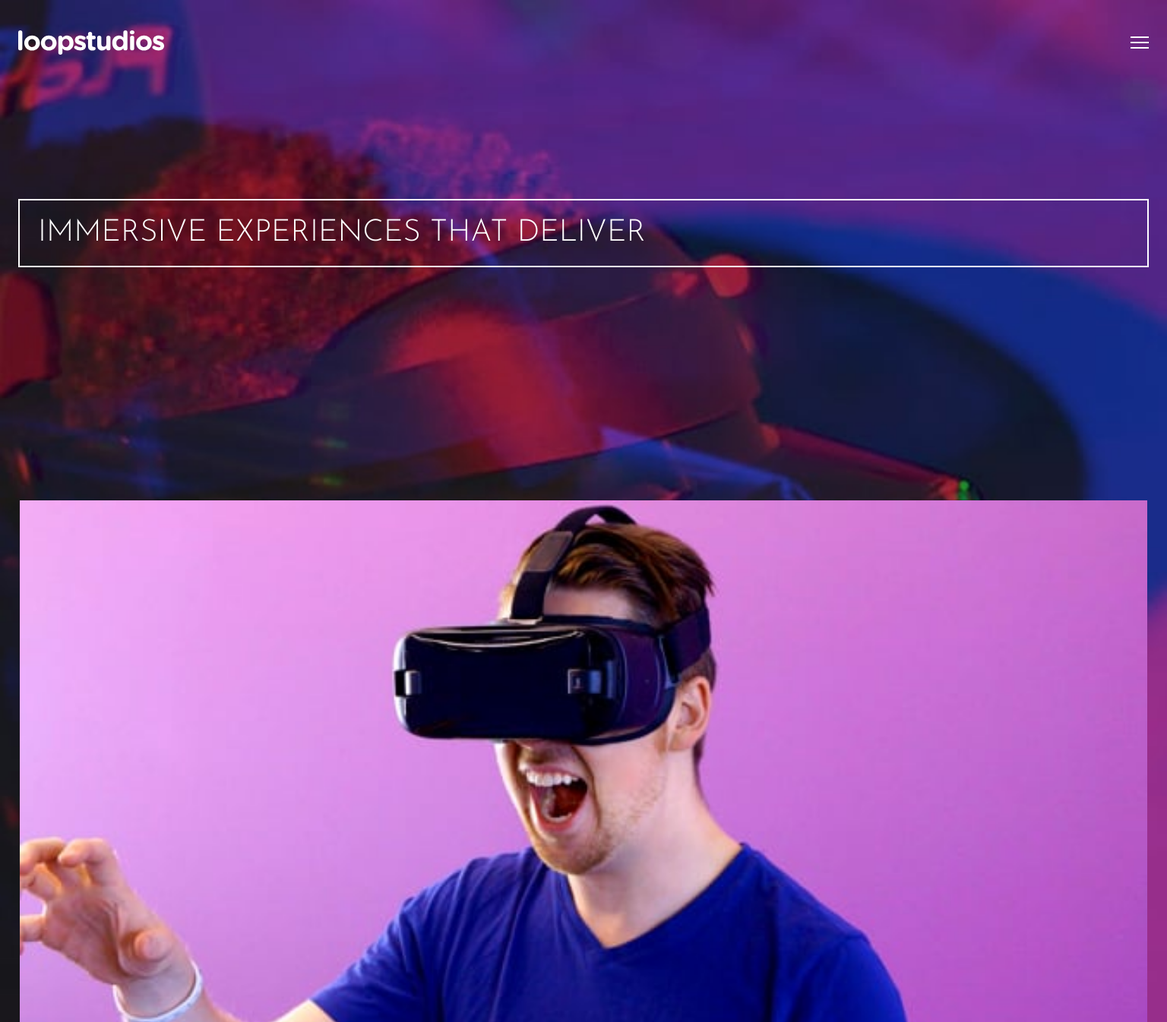
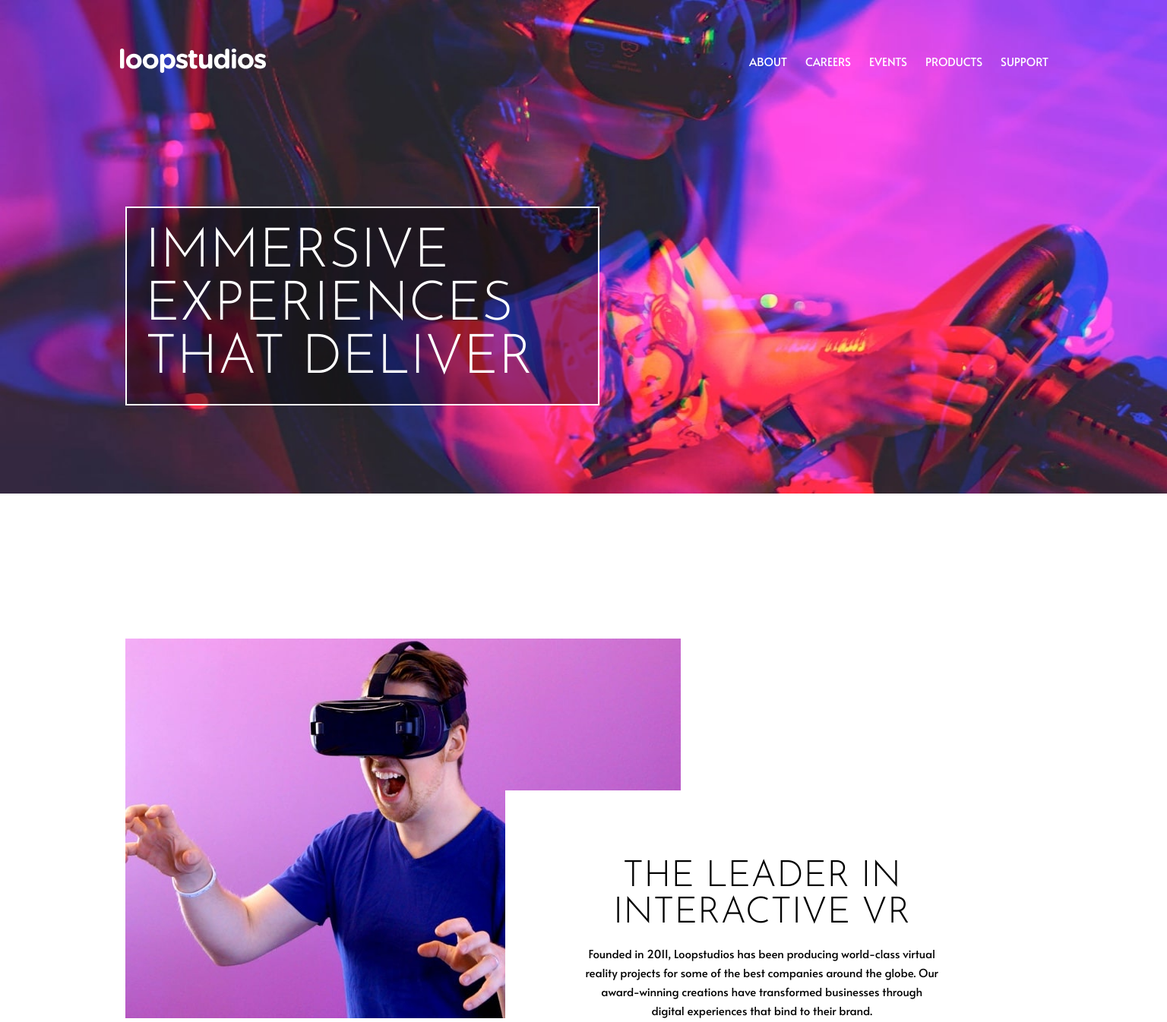
Before and after one commit to Baqari-Fruidze/loopstudios-landing-page, a plain HTML site: page index.html in a window 1536 px wide. Shown: the top 1346 px of the page at 76% size. Drawn offline with Linux system fonts and the light colour scheme.

Commit message:
header done

```diff
--- a/index.html
+++ b/index.html
@@ -28,6 +28,15 @@
   <body>
     <header class="header-class">
       <img class="header-image" src="./images/logo.svg" alt="" />
+      <div class="desktop-burger">
+        <ul class="desktop-ul">
+          <li class="des"><a href=""></a>about</li>
+          <li class="des"><a href=""></a>careers</li>
+          <li class="des"><a href=""></a>events</li>
+          <li class="des"><a href=""></a>products</li>
+          <li class="des"><a href=""></a>support</li>
+        </ul>
+      </div>
       <img class="hamburger-button" src="./images/icon-hamburger.svg" alt="" />
       <div class="burger-div">
         <div class="burger-images-div">
@@ -56,6 +65,11 @@
       <img
         class="middle-one-photo"
         src="./images/mobile/image-interactive.jpg"
+        alt=""
+      />
+      <img
+        class="middle-one-photo-desktop"
+        src="./images/desktop/image-interactive.jpg"
         alt=""
       />
       <div class="middle-h2-div">
--- a/style.css
+++ b/style.css
@@ -12,8 +12,14 @@ html {
 body {
   font-family: "Josefin Sans", sans-serif;
   background-image: url(./images/mobile/image-hero.jpg);
-  background-size: 100%;
+  background-size: 100% 65rem;
   background-repeat: no-repeat;
+}
+.desktop-burger {
+  display: none;
+}
+.middle-one-photo-desktop {
+  display: none;
 }
 .header-class {
   padding: 4rem 2.4rem 0 2.4rem;
@@ -46,9 +52,13 @@ body {
 .middle-div {
   padding: 0 2.6rem;
   margin-bottom: 9.6rem;
+  display: flex;
+  flex-direction: column;
+  align-items: center;
 }
 .middle-one-photo {
   width: 100%;
+  max-width: 60rem;
 }
 .middle-h2-div {
   display: flex;
@@ -230,3 +240,90 @@ li {
 .navActive {
   display: block;
 }
+@media (min-width: 90em) {
+  body {
+    background-image: url(./images/desktop/image-hero.jpg);
+  }
+  .burger-div {
+    display: none;
+  }
+  .middle-one-photo {
+    display: none;
+  }
+  .hamburger-button {
+    display: none;
+  }
+  .pic {
+    display: none;
+  }
+  .desktop-burger {
+    display: block;
+    display: flex;
+    justify-content: space-between;
+  }
+  .header-class {
+    padding: 6.4rem 15.6rem 14.6rem 15.8rem;
+    display: flex;
+    justify-content: space-between;
+  }
+  .desktop-ul {
+    display: flex;
+    flex-direction: row;
+    justify-content: space-between;
+  }
+  .des {
+    color: #fff;
+    font-family: Alata;
+    font-size: 15px;
+    font-weight: 400;
+    line-height: 25px; /* 166.667% */
+  }
+  .top-h1-class {
+    color: #fff;
+    font-size: 72px;
+    font-weight: 300;
+    line-height: 70px; /* 97.222% */
+    text-transform: uppercase;
+    border: 2px solid #fff;
+    width: 14ch;
+    background: rgba(0, 0, 0, 0.4);
+  }
+  .top-h1-div {
+    padding-left: 16.5rem;
+    margin-top: 3rem;
+  }
+  .middle-one-photo-desktop {
+    display: block;
+    z-index: 0;
+    position: relative;
+  }
+  .middle-div {
+    display: block;
+    padding-left: 16.5rem;
+  }
+  .middle-h2 {
+    color: #000;
+    font-size: 48px;
+    font-weight: 300;
+    line-height: 48px; /* 100% */
+    text-transform: uppercase;
+    width: 16ch;
+  }
+  .middle-parag {
+    color: #000;
+    font-family: Alata;
+    font-size: 15px;
+    font-weight: 400;
+    line-height: 25px; /* 166.667% */
+    width: 48ch;
+  }
+  .middle-h2-div {
+    background: #fff;
+    position: absolute;
+    margin-top: -30rem;
+    margin-left: 50rem;
+    z-index: 1;
+    padding-top: 9rem;
+    padding-left: 10rem;
+  }
+}
```
